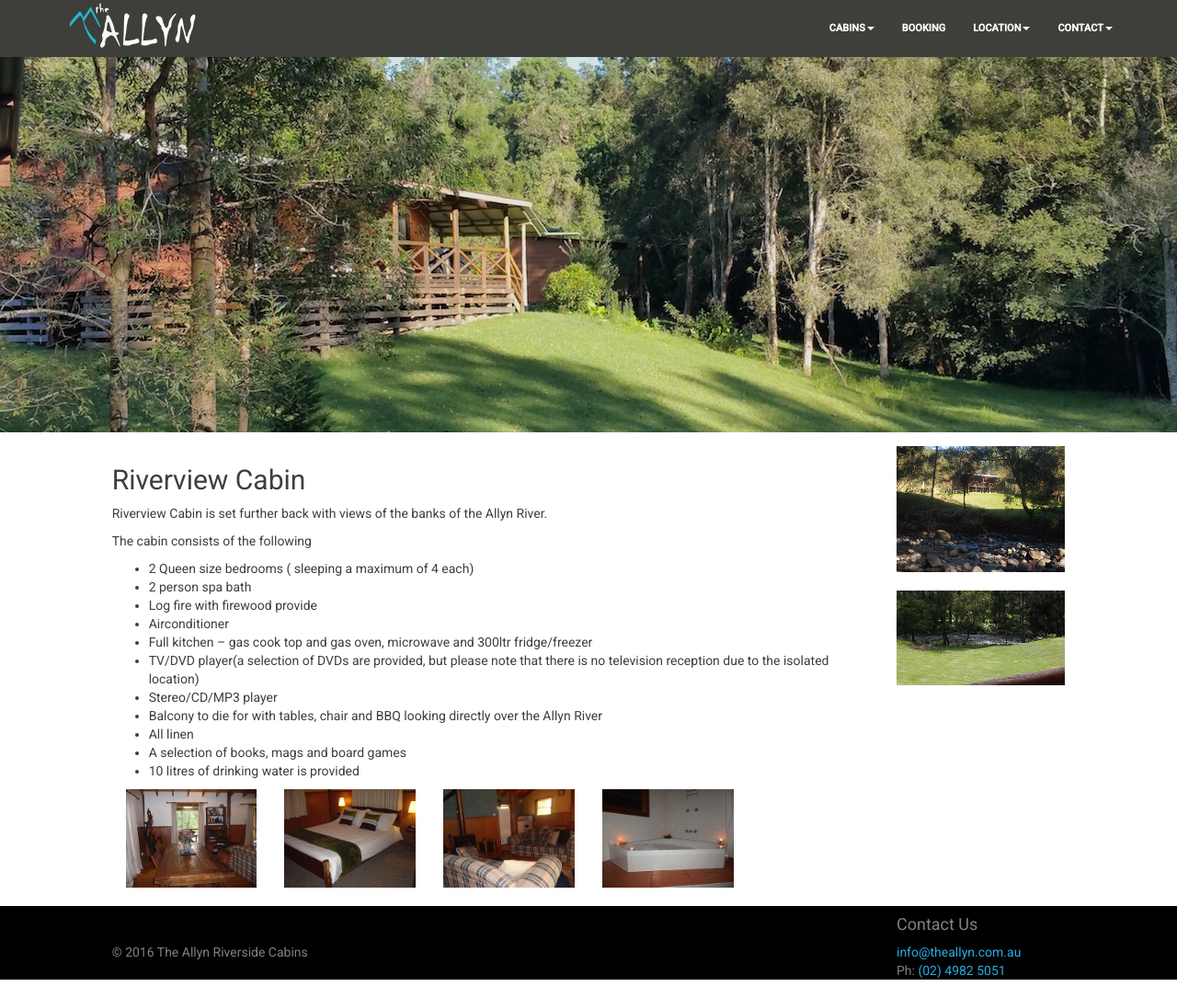
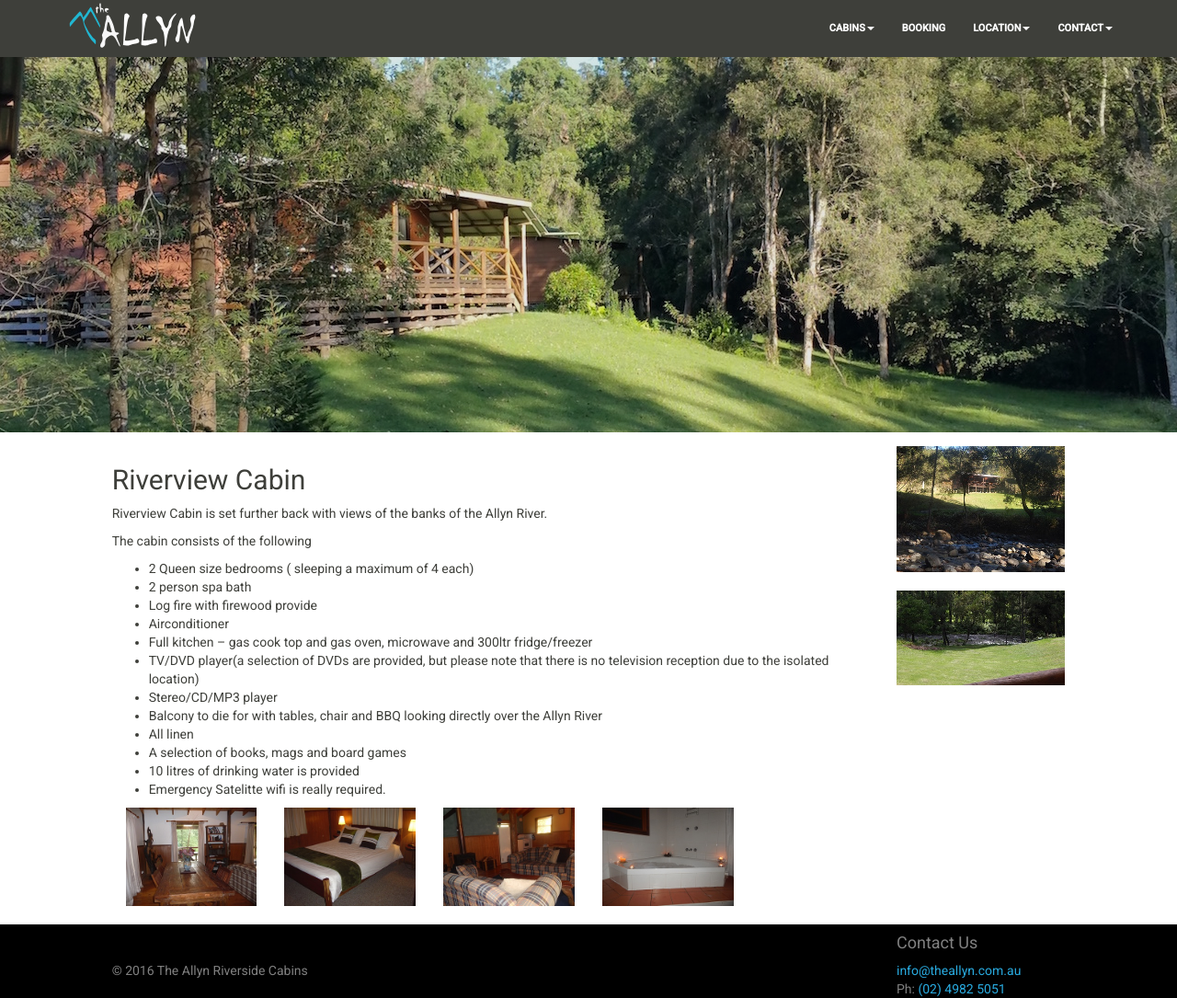
Before and after one commit to samuraibeach/theallyn, a Jekyll site: the page built from riverview-cabin.md, in a window 1280 px wide and 1085 px high. Shown: the whole window at 92% size. Built offline with Jekyll 4.4.1, drawn with Linux system fonts in a browser that asks for light colours.

Commit message:
Update riverview-cabin.md
add wifi

```diff
--- a/riverview-cabin.md
+++ b/riverview-cabin.md
@@ -38,3 +38,4 @@ The cabin consists of the following
 - All linen
 - A selection of books, mags and board games
 - 10 litres of drinking water is provided
+- Emergency Satelitte wifi is really required.
```
